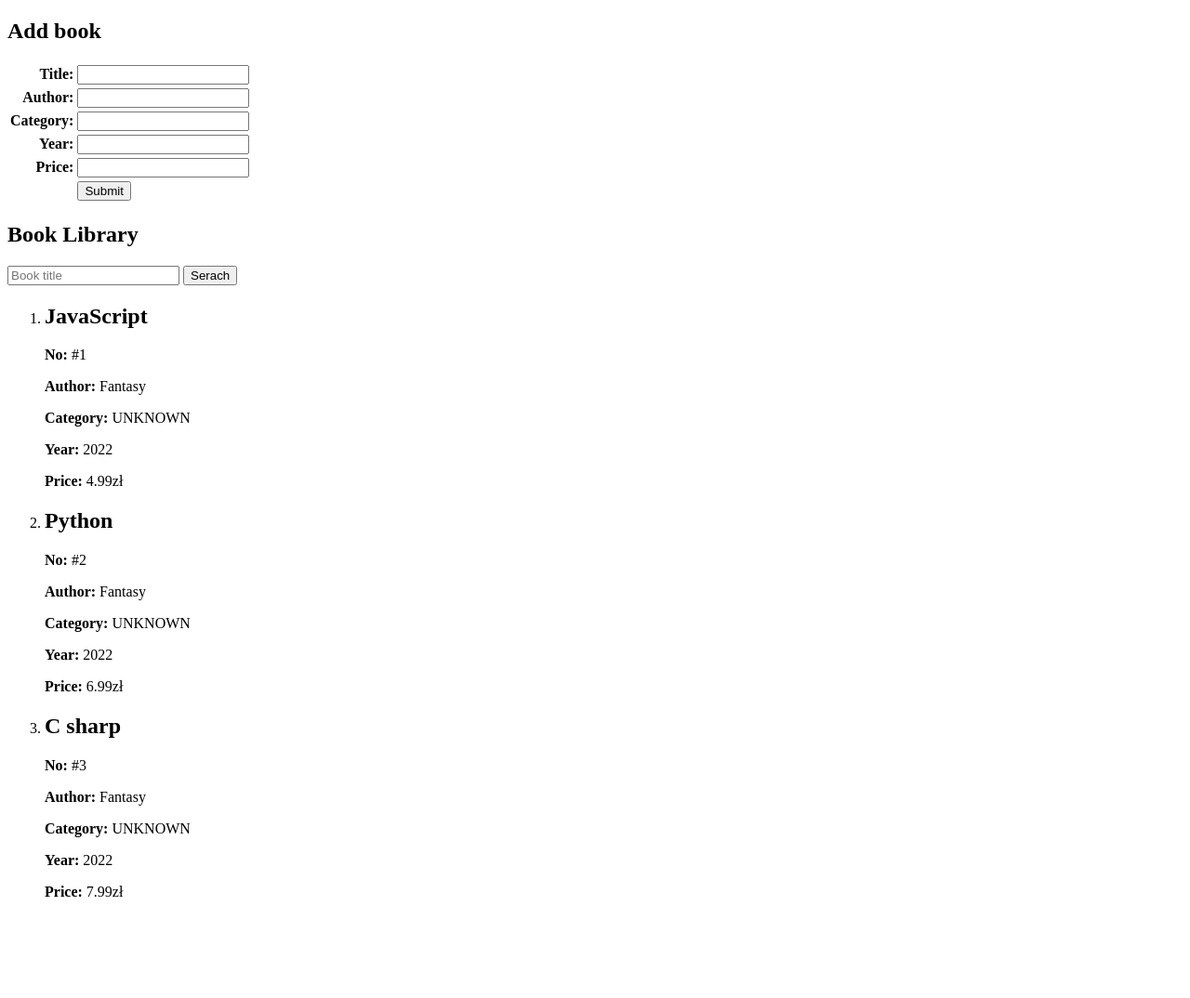
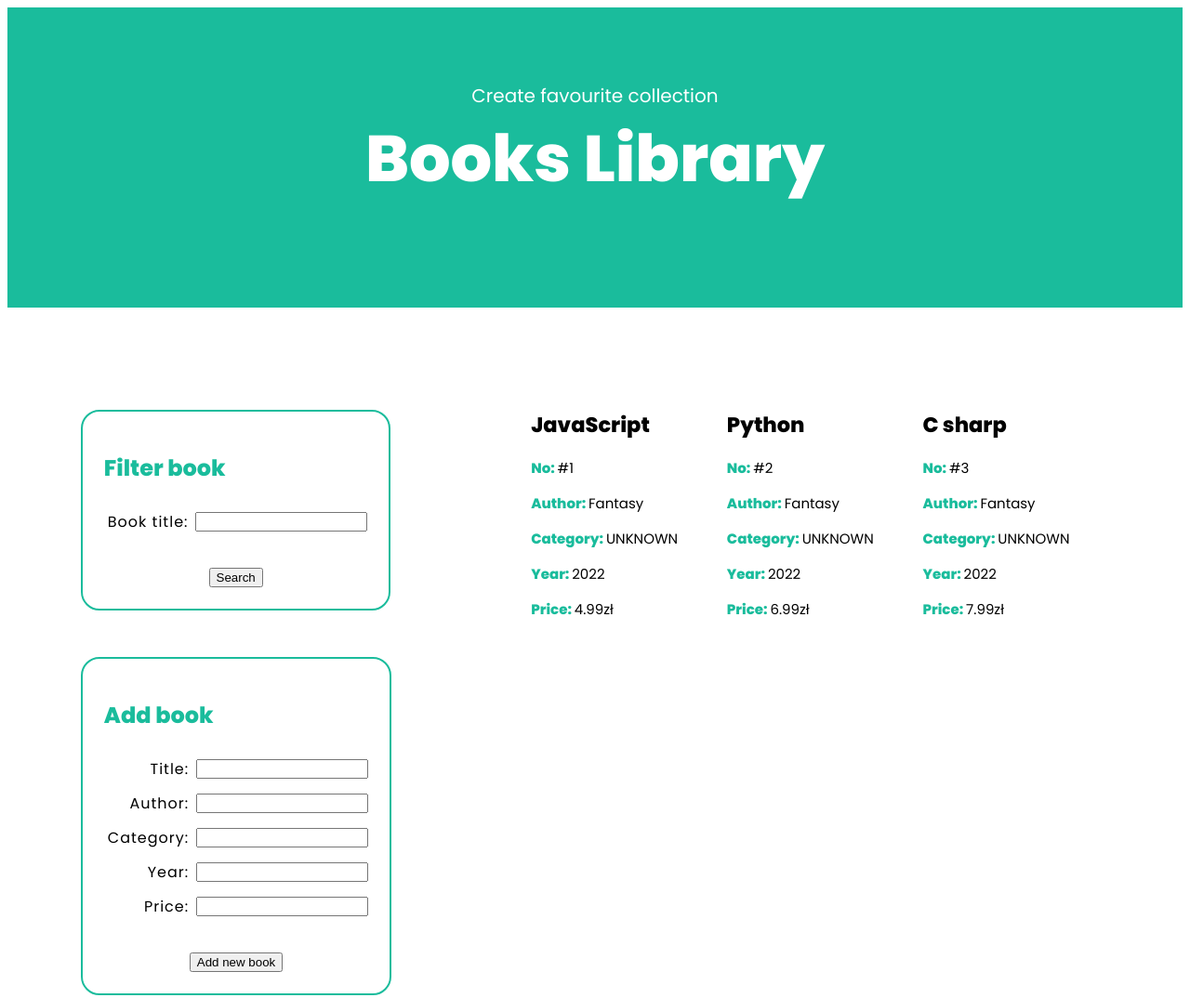
Before and after one commit to eHalluks/nextBooksList, a plain HTML site: page index.html in a window 1280 px wide. Shown: the whole page at 93% size. Before the commit the page ends 985 px from the top, so only its background shows below. Drawn offline with Linux system fonts and the light colour scheme.

Commit message:
css style has been added

```diff
--- a/index.html
+++ b/index.html
@@ -1,65 +1,168 @@
-<!doctype html>
-<html lang="en">
+<!DOCTYPE html>
+<html>
+
 <head>
-    <meta charset="UTF-8">
-    <meta name="viewport"
-          content="width=device-width, user-scalable=no, initial-scale=1.0, maximum-scale=1.0, minimum-scale=1.0">
-    <meta http-equiv="X-UA-Compatible" content="ie=edge">
-    <title>Books</title>
-</head>
     <style>
-    .wLewo{
+        @import url('https://fonts.googleapis.com/css2?family=Poppins:wght@400;800&display=swap');
+
+        .grid-container {
+            display: grid;
+            grid-template-columns: auto auto auto;
+            padding: 10px;
+            width: 50%;
+            margin: auto;
+            list-style: none;
+        }
+
+        .grid-item {
+            padding: 20px;
+            font-size: 15px;
+            text-align: center;
+            text-align: left;
+        }
+
+        .flex-container {
+            display: flex;
+            justify-content: center;
+        }
+
+        .flex-container>div {
+            background-color: white;
+            margin: 60px;
+            text-align: center;
+
+        }
+
+        table {
+            margin-top: 50px;
+            border: 2px solid #1abc9c;
+            padding: 20px;
+            border-radius: 20px;
+        }
+
+        table h2 {
+            color: #1abc9c;
+            font-family: 'Poppins', sans-serif;
+            text-align: left;
+            text-align: left;
+        }
+
+        /* Header/logo Title */
+        .header {
+            font-family: 'Poppins', sans-serif;
+            font-weight: 800;
+            font-size: 35px;
+            padding: 60px;
+            text-align: center;
+            background: #1abc9c;
+            color: white;
+        }
+
+        h1 {
+            margin-top: -20px;
+        }
+
+        .header p {
+            font-family: 'Poppins', sans-serif;
+            font-weight: 400;
+            font-size: 20px;
+        }
+
+        .add-Style-Td {
+            font-family: 'Poppins', sans-serif;
+            font-weight: 400;
+            padding: 5px;
+            letter-spacing: 1px;
             text-align: right;
         }
+
+        .downMe {
+            padding-top: 30px;
+        }
+
+        li h2 {
+            font-family: 'Poppins', sans-serif;
+        }
+
+        li {
+            font-family: 'Poppins', sans-serif;
+            font-weight: 400;
+        }
+
+        li strong {
+            color: #1abc9c;
+        }
     </style>
+</head>
+
 <body>
-<section><div>
-    <h2>Add book</h2>
+<div class="header">
+    <p>Create favourite collection</p>
+    <h1>Books Library</h1>
+</div>
+<div class="flex-container">
+    <div>
+        <form id="booksForm">
+            <table>
+                <tr>
+                    <td colspan="3">
+                        <h2>Filter book</h2>
+                    </td>
+                </tr>
+                <tr>
+                    <td class="add-Style-Td">Book title:</td>
+                    <td>
+                        <input data-name="input-text" type="text" name="" id="">
+
+                    </td>
+                </tr>
+                <tr>
+                    <td colspan="2" class="downMe">
+                        <button type="submit">Search</button>
+                    </td>
+                </tr>
+            </table>
+        </form>
         <form id="newBook">
             <table>
                 <tr>
-                <td class="wLewo"><strong>Title: </strong></td>
+                    <td colspan="3">
+                        <h2>Add book</h2>
+                    </td>
+                </tr>
+                <tr>
+                    <td class="add-Style-Td">Title:</td>
                     <td><input data-name="addInputValue" type="text"></td>
                 </tr>
                 <tr>
-                <td class="wLewo"><strong>Author: </strong></td>
+                    <td class="add-Style-Td">Author:</td>
                     <td><input data-name="addInputValue" type="text"></td>
                 </tr>
                 <tr>
-                <td class="wLewo"><strong>Category: </strong></td>
+                    <td class="add-Style-Td">Category:</td>
                     <td><input data-name="addInputValue" type="text"></td>
                 </tr>
                 <tr>
-                <td class="wLewo"><strong>Year: </strong></td>
+                    <td class="add-Style-Td">Year:</td>
                     <td><input data-name="addInputValue" type="text"></td>
                 </tr>
                 <tr>
-                <td class="wLewo"><strong>Price: </strong></td>
+                    <td class="add-Style-Td">Price:</td>
                     <td><input data-name="addInputValue" type="text"></td>
                 </tr>
                 <tr>
-                <td></td>
-                <td><button type="submit">Submit</button></td>
+                    <td colspan="2" class="downMe">
+                        <button type="submit">Add new book</button>
+                    </td>
                 </tr>
+            </table>
+        </form>
+    </div>
+    <div class="grid-container" id="list">
+        <!-- <div class="grid-item" id="list">
+        </div> -->
+        <script src="./src/books.js"></script>
+        <script src="./src/ui.js"></script>
+</body>
 
-
-        </table>
-        <div>
-
-        </div>
-    </form>
-</div></section>
-<section><div>
-    <h1>Book Library</h1>
-    <form id="booksForm">
-        <div>
-            <input data-name="input-text" type="text" placeholder="Book title">
-            <button type="submit">Serach</button>
-        </div>
-    </form>
-    <ol id="list"></ol>
-</div></section>
-<script src="src/books.js"></script>
-<script src="src/ui.js"></script>
-</body>
 </html>
--- a/src/books.js
+++ b/src/books.js
@@ -38,6 +38,7 @@ myFunRenderBooks = booksOfList => {
     booksList.innerHTML = '';
     booksOfList.forEach(({id ,title, category, author, year, price}) => {
         booksList.innerHTML += `
+        <div class="grid-item">
             <li>
                 <h2>${title}</h2>
                 <p><strong>No: </strong>#${id}</p>
@@ -45,8 +46,8 @@ myFunRenderBooks = booksOfList => {
                 <p><strong>Category: </strong>${author}</p>
                 <p><strong>Year: </strong>${year}</p>
                 <p><strong>Price: </strong>${price}zł</p>
-        </li>`
-
+            </li>
+        </div>`
     });
 }
 myFunFilterBooks = event => {
```
Lines whose indentation alone changed are shown as unchanged.
